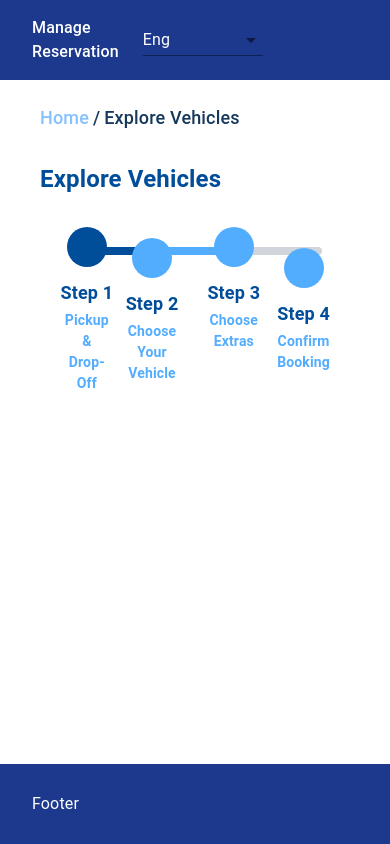
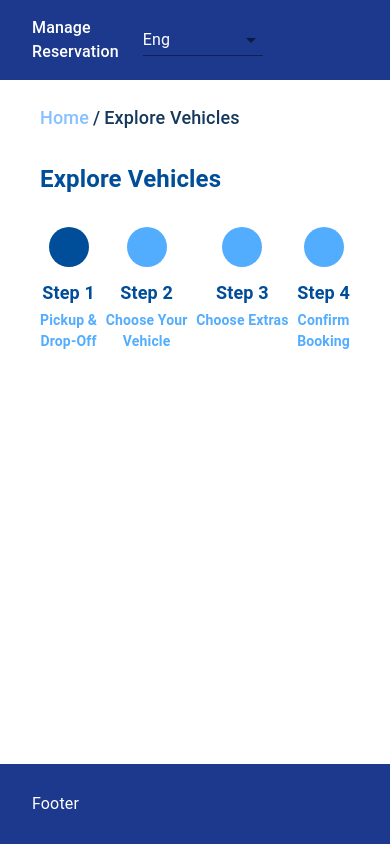
Before and after one commit to abbas06981/rentaCar, a Next.js app: page /bookNow in a window 390 px wide. Built offline with nearby package versions, Linux system fonts and the light colour scheme; some icons are missing.

Commit message:
make it responsive

```diff
--- a/src/components/screens/bookNow/index.tsx
+++ b/src/components/screens/bookNow/index.tsx
@@ -16,7 +16,7 @@ const BookNow = () => {
       </h1>
       <div className="relative">
         {/* Progress Segments */}
-  <div className="absolute top-5 left-0 right-0 z-0 flex justify-between px-5">
+        <div className="absolute top-5 left-0 right-0 z-0  justify-between px-5 hidden md:flex">
           {/* Segment 1 */}
           <div className="h-2 bg-[#004d99] flex-1 mx-2 rounded"></div>
           {/* Segment 2 */}
@@ -26,10 +26,13 @@ const BookNow = () => {
         </div>
 
         {/* Steps Container */}
-  <div className="flex justify-between items-center relative z-10 px-5">
+        <div className="flex justify-between items-center relative z-10 flex-wrap md:flex-nowrap">
           {/* Step 1 */}
           <div className="flex flex-col items-center">
-      <div className="w-10 h-10 bg-[#004d99] rounded-full flex items-center justify-center text-white font-bold text-xl mb-2">
+            <div
+              className="w-10 h-10 bg-[#004d99] rounded-full
+             flex items-center justify-center text-white font-bold text-xl mb-2"
+            >
               <CheckIcon />
             </div>
             <div className="flex flex-col">
@@ -87,7 +90,6 @@ const BookNow = () => {
           </div>
         </div>
       </div>
-
     </div>
   );
 };
```
Lines whose indentation alone changed are shown as unchanged.
